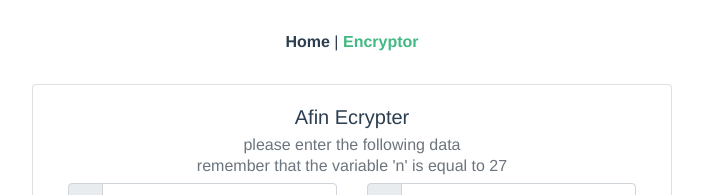
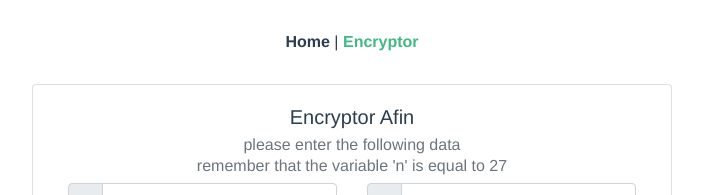
Before and after one commit to jccontreras/afinencryptor, a Vue app: page /encryptor in a window 1280 px wide. Shown: the top 195 px of the page, without its empty margins (288-991 px from the left). Built offline with nearby package versions, Linux system fonts and the light colour scheme.

Commit message:
Update fixText

```diff
--- a/src/components/EncryptorComponent.vue
+++ b/src/components/EncryptorComponent.vue
@@ -2,7 +2,7 @@
   <div class="card">
     <form @submit.prevent="runAfin">
       <div class="card-body">
-        <h5 class="card-title">Afin Ecrypter</h5>
+        <h5 class="card-title">Encryptor Afin</h5>
         <h6 class="card-subtitle mb-2 text-muted">please enter the following data</h6>
         <h6 class="card-subtitle mb-2 text-muted">remember that the variable 'n' is equal to 27</h6>
         <div class="container">
@@ -106,6 +106,12 @@ export default {
       this.encryp.text = textnospace;
       textnospace = this.encryp.text.replace(/¡/g, '');
       this.encryp.text = textnospace;
+      textnospace = this.encryp.text.replace(/-/g, '');
+      this.encryp.text = textnospace;
+      textnospace = this.encryp.text.replace(/\//g, '');
+      this.encryp.text = textnospace;
+      textnospace = this.encryp.text.replace(/_/g, '');
+      this.encryp.text = textnospace;
     },
   },
   mounted() {
```
